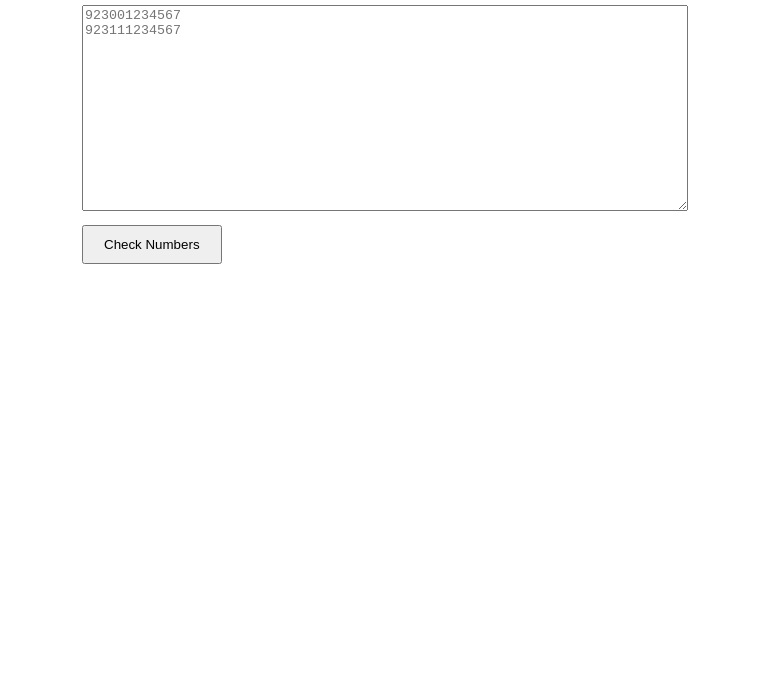
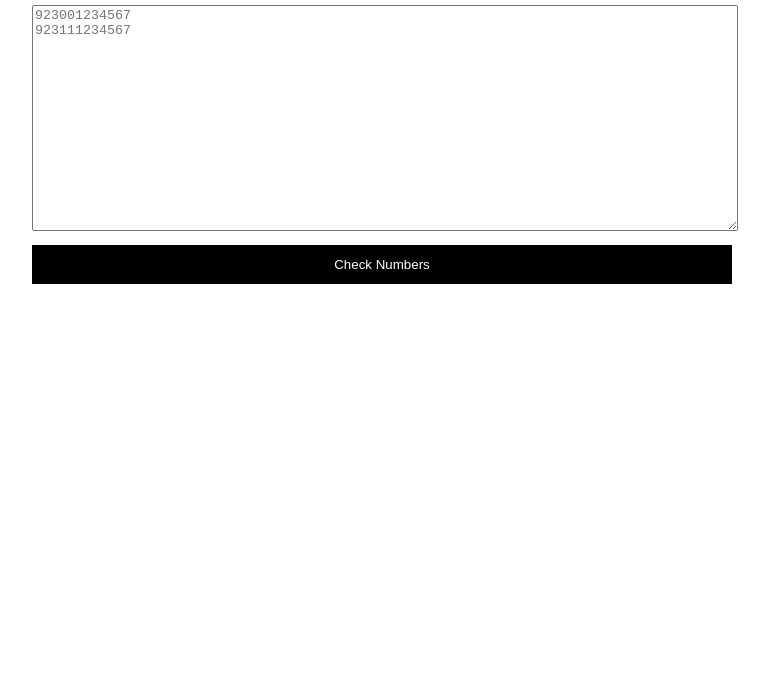
Before and after one commit to ahsannnh41-del/Wa_checker, a website: page index.html in a window 1280 px wide. Shown: the part 103-800 px from the top of the page, without its empty margins (258-1027 px from the left). Drawn offline with Linux system fonts and the light colour scheme.

Commit message:
Update index.html

```diff
--- a/index.html
+++ b/index.html
@@ -1,45 +1,69 @@
 <!DOCTYPE html>
 <html>
 <head>
-<title>WhatsApp Number Checker</title>
+<title>WhatsApp Checker</title>
+
 <style>
+
 body{
-    font-family: Arial;
-    max-width:600px;
+font-family:Arial;
+max-width:700px;
 margin:auto;
 padding:40px;
 }
+
 textarea{
 width:100%;
-    height:200px;
+height:220px;
 }
+
 button{
-    padding:10px 20px;
+padding:12px;
+width:100%;
+background:black;
+color:white;
+border:none;
 margin-top:10px;
+cursor:pointer;
 }
+
+li{
+margin:6px 0;
+}
+
 </style>
 </head>
+
 <body>
 
 <h2>WhatsApp Checker 🔥</h2>
 
-<textarea id="numbers" placeholder="923001234567&#10;923111234567"></textarea>
+<textarea id="numbers"
+placeholder="923001234567&#10;923111234567"></textarea>
 
-<br>
+<button onclick="checkNumbers()">Check Numbers</button>
 
-<button onclick="check()">Check Numbers</button>
+<h3 id="loading"></h3>
 
 <ul id="results"></ul>
 
 <script>
-async function check(){
+
+async function checkNumbers(){
 
 const nums = document
 .getElementById("numbers")
 .value
 .split("\n")
-        .map(n => n.trim())
+.map(n=>n.trim())
 .filter(Boolean);
+
+if(nums.length === 0){
+alert("Enter numbers first");
+return;
+}
+
+document.getElementById("loading").innerText="Checking... ⏳";
 
 const res = await fetch("/api/check",{
 method:"POST",
@@ -51,13 +75,18 @@ async function check(){
 
 const data = await res.json();
 
+document.getElementById("loading").innerText="Done ✅";
+
 const list = document.getElementById("results");
+
 list.innerHTML="";
 
 data.forEach(r=>{
 list.innerHTML += `<li>${r.number} → ${r.status}</li>`;
 });
+
 }
+
 </script>
 
 </body>
```
Lines whose indentation alone changed are shown as unchanged.
